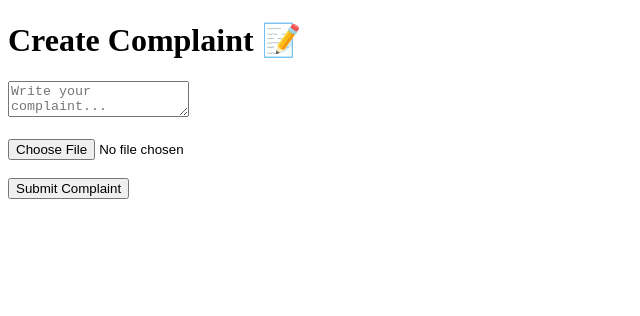
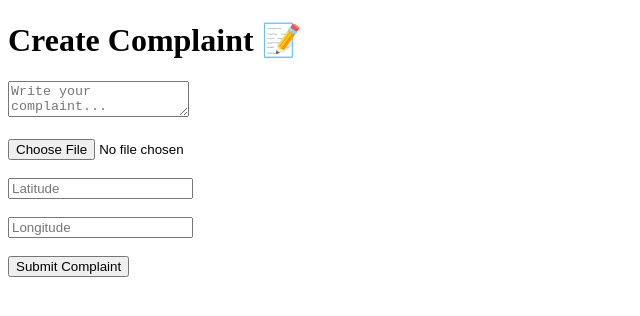
Before and after one commit to chetan1883/smart-waste-frontend, a React (Vite) app: page /create-complaint in a window 1280 px wide. Shown: the top 316 px of the page, without its empty margins (0-640 px from the left). Built offline with nearby package versions, Linux system fonts and the light colour scheme; sample sign-in values are in the browser's storage.

Commit message:
fix complaint submission

```diff
--- a/src/pages/CreateComplaint.jsx
+++ b/src/pages/CreateComplaint.jsx
@@ -2,22 +2,38 @@ import React, { useState } from "react";
 import API from "../api/axios";
 
 function CreateComplaint() {
+
   const [description, setDescription] = useState("");
   const [image, setImage] = useState(null);
+  const [latitude, setLatitude] = useState("");
+  const [longitude, setLongitude] = useState("");
 
   const handleSubmit = async (e) => {
     e.preventDefault();
 
     try {
+
       const formData = new FormData();
       formData.append("description", description);
-      formData.append("image", image);
+      formData.append("latitude", latitude);
+      formData.append("longitude", longitude);
 
-      await API.post("/api/complaints", formData);
+      if (image) {
+        formData.append("image", image);
+      }
+
+      await API.post("/complaints", formData, {
+        headers: {
+          "Content-Type": "multipart/form-data"
+        }
+      });
 
       alert("Complaint submitted successfully ✅");
+
       setDescription("");
       setImage(null);
+      setLatitude("");
+      setLongitude("");
 
     } catch (error) {
       console.log(error);
@@ -30,6 +46,7 @@ function CreateComplaint() {
       <h1>Create Complaint 📝</h1>
 
       <form onSubmit={handleSubmit}>
+
         <textarea
           placeholder="Write your complaint..."
           value={description}
@@ -46,7 +63,26 @@ function CreateComplaint() {
 
         <br /><br />
 
+        <input
+          type="text"
+          placeholder="Latitude"
+          value={latitude}
+          onChange={(e) => setLatitude(e.target.value)}
+        />
+
+        <br /><br />
+
+        <input
+          type="text"
+          placeholder="Longitude"
+          value={longitude}
+          onChange={(e) => setLongitude(e.target.value)}
+        />
+
+        <br /><br />
+
         <button type="submit">Submit Complaint</button>
+
       </form>
     </div>
   );
```
